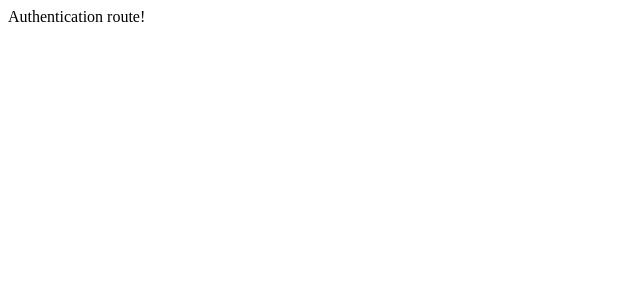
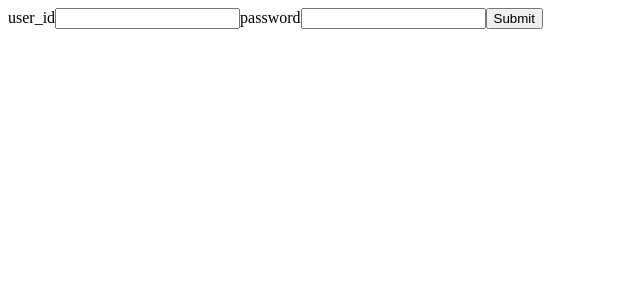
Before and after one commit to bipin-codes/admin_devbeyondbeginner, a React (Vite) app: page /auth in a window 1280 px wide. Shown: the top 300 px of the page, without its empty margins (0-640 px from the left). Built offline with nearby package versions, Linux system fonts and the light colour scheme.

Commit message:
basic routing + redux toolkit added

```diff
--- a/package.json
+++ b/package.json
@@ -13,6 +13,7 @@
     "@reduxjs/toolkit": "^1.9.5",
     "react": "^18.2.0",
     "react-dom": "^18.2.0",
+    "react-hook-form": "^7.45.4",
     "react-redux": "^8.1.2",
     "react-router-dom": "^6.14.2"
   },
--- a/src/main.tsx
+++ b/src/main.tsx
@@ -3,9 +3,13 @@ import ReactDOM from 'react-dom/client';
 
 import { RouterProvider } from 'react-router-dom';
 import rootRouter from './router/rootRouter.tsx';
+import { Provider } from 'react-redux';
+import { store } from './redux/store.ts';
 
 ReactDOM.createRoot(document.getElementById('root')!).render(
   <React.StrictMode>
-    <RouterProvider router={rootRouter} />
+    <Provider store={store}>
+      <RouterProvider router={rootRouter} />
+    </Provider>
   </React.StrictMode>
 );
--- a/src/redux/features/authSlice.ts
+++ b/src/redux/features/auth/authSlice.ts
@@ -1,7 +1,7 @@
 import { createSlice } from '@reduxjs/toolkit';
-import { RootState } from '../store';
+import { RootState } from '../../store';
 
-interface IAuthSlice {
+export interface IAuthSlice {
   isAuthenticated: boolean;
 }
 const initialState: IAuthSlice = {
--- /dev/null
+++ b/src/redux/features/auth/autheApi.ts
@@ -0,0 +1,19 @@
+import { createApi, fetchBaseQuery } from '@reduxjs/toolkit/query/react';
+
+import { ILogin } from '../../../routes/auth';
+
+export const authApi = createApi({
+  reducerPath: 'api',
+  baseQuery: fetchBaseQuery({ baseUrl: '' }),
+  endpoints: (builder) => {
+    return {
+      loginAdmin: builder.mutation<null, ILogin>({
+        query: (data) => {
+          return { url: '/login', method: 'POST', body: data };
+        },
+      }),
+    };
+  },
+});
+
+export const { useLoginAdminMutation } = authApi;
--- a/src/redux/store.ts
+++ b/src/redux/store.ts
@@ -1,5 +1,5 @@
 import { combineReducers, configureStore } from '@reduxjs/toolkit';
-import authSlice from './features/authSlice';
+import authSlice from './features/auth/authSlice';
 
 const rootReducer = combineReducers({ auth: authSlice });
 
--- a/src/routes/auth/index.tsx
+++ b/src/routes/auth/index.tsx
@@ -1,5 +1,41 @@
+import { SubmitHandler, useForm } from 'react-hook-form';
+import { useLoginAdminMutation } from '../../redux/features/auth/autheApi';
+
+export interface ILogin {
+  userid: string;
+  password: string;
+}
+
 const Auth = () => {
-  return <div>Authentication route!</div>;
+  const {
+    register,
+    handleSubmit,
+    formState: { errors },
+  } = useForm<ILogin>();
+
+  const [login] = useLoginAdminMutation();
+
+  const onSubmit: SubmitHandler<ILogin> = (formData) => {
+    login({ ...formData });
+  };
+
+  return (
+    <>
+      <form onSubmit={handleSubmit(onSubmit)}>
+        <label>user_id</label>
+        <input {...register('userid', { required: true })}></input>
+        <label>password</label>
+        <input {...register('password', { required: true })}></input>
+        <input type="submit" />
+      </form>
+      {errors && (
+        <div>
+          <p>{errors.userid?.type}</p>
+          <p>{errors.password?.type}</p>
+        </div>
+      )}
+    </>
+  );
 };
 
 export default Auth;
```
Also changed, not shown: 1 other file (tests, documents, lock files or other folders).
